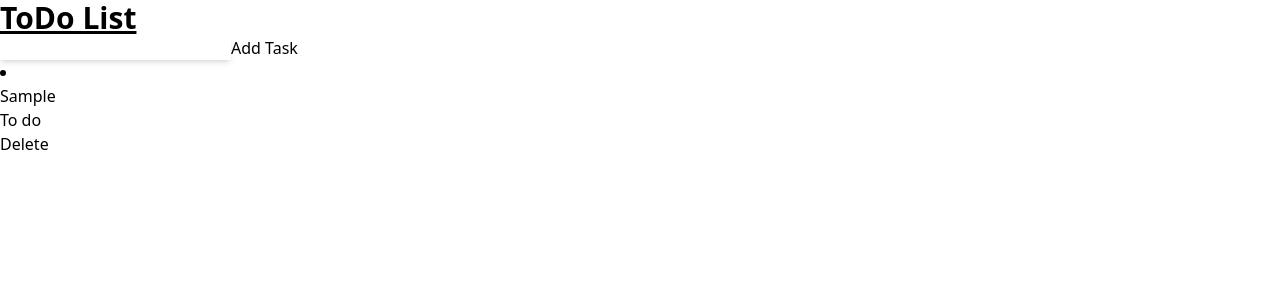
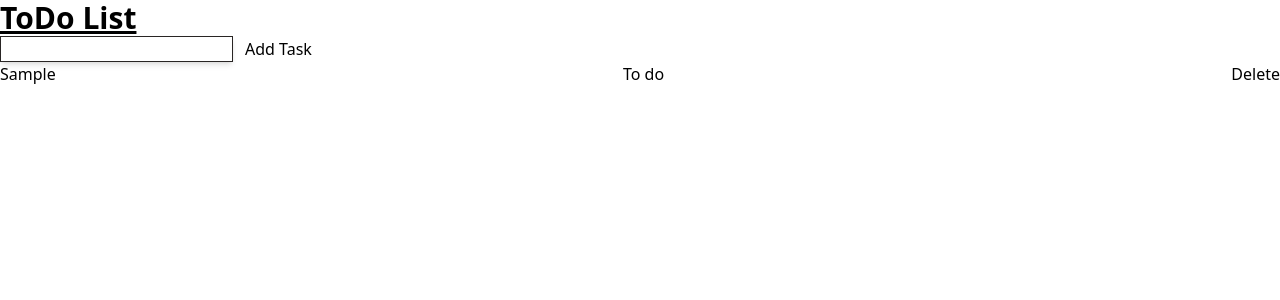
Before and after one commit to Malifarge/To-do-List-React, a React (Create React App) app: page / in a window 1280 px wide. Both pictures are taken after typing "Sample" into the empty fields and a click on the button "Add Task". Shown: the top 300 px of the page. Built offline with nearby package versions, Linux system fonts and the light colour scheme.

Commit message:
style form-button

```diff
--- a/src/compnents/Form.js
+++ b/src/compnents/Form.js
@@ -27,8 +27,8 @@ class Form extends React.Component{
 
     render() {
         return (
-            <form onSubmit={this.handleSubmit} >
-                <input type="text" className="shadow-md" onChange={this.handleTaskDescriptionChange} value={this.state.task}/>
+            <form onSubmit={this.handleSubmit} className="flex gap-3">
+                <input type="text" className="shadow-md border border-solid border-stone-800" onChange={this.handleTaskDescriptionChange} value={this.state.task}/>
                 <button type="submit">Add Task</button>
             </form>
 
--- a/src/compnents/List.js
+++ b/src/compnents/List.js
@@ -6,7 +6,7 @@ class List extends React.Component{
     return(
     this.props.tasks.map((task)=>{
         return(
-        <li key={this.props.tasks.indexOf(task)} className="flex-row">
+        <li key={this.props.tasks.indexOf(task)} className="flex justify-between">
         <p>{task.description}</p>
         <p>{task.status}</p>
         <button onClick={() => this.props.deleteTask(this.props.tasks.indexOf(task))}>Delete</button>
```
